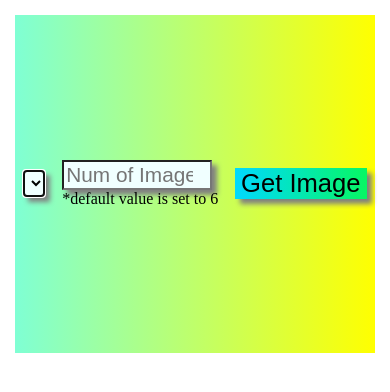
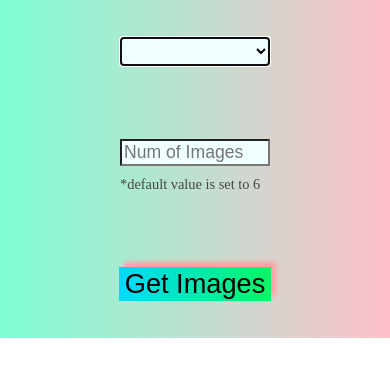
Before and after one commit to dish34/Select-Your-Dog-Ajax, a plain HTML site: page index.html in a window 390 px wide. Drawn offline with Linux system fonts and the light colour scheme; no server answers.

Commit message:
improved ui

```diff
--- a/index.html
+++ b/index.html
@@ -31,7 +31,7 @@
           <span>*default value is set to 6</span>
         </div>
 
-        <button id="btn" onclick="displayImages()">Get Image</button>
+        <button id="btn" onclick="displayImages()">Get Images</button>
       </nav>
     </header>
     <section id="content">
--- a/script.js
+++ b/script.js
@@ -36,7 +36,6 @@ function loadBreeds() {
   req.onreadystatechange = function () {
     if (this.readyState == 4 && this.status == 200) {
       var obj = JSON.parse(this.responseText).message;
-      console.log(obj);
       //  Removing Subbreeds
       handleRemoveChild("subbreeds");
 
@@ -80,7 +79,6 @@ function displayImages() {
     //   IF REQUEST IS RECEIVED
     if (this.readyState == 4 && this.status == 200) {
       var images = JSON.parse(this.responseText).message;
-      console.log("images", images);
       var dogimage = document.querySelector("#dog-images");
       //   REMOVE PREVIOUS DOG-IMAGES
       handleRemoveChild("dog-images");
@@ -94,7 +92,6 @@ function displayImages() {
   };
   //   FOR SUBBREADS if present otherwise Breeds
   if (subbreed.value !== "") {
-    alert("YO");
     reqImage.open("GET", url + subbreedUrl + num, true);
     reqImage.send();
   } else {
--- a/styles.css
+++ b/styles.css
@@ -4,26 +4,37 @@
 }
 nav {
   height: 40vh;
-  width: auto;
-  background-image: linear-gradient(to right, aquamarine, yellow);
-  margin: 15px;
+  width: 100%;
+  background-image: linear-gradient(to right, aquamarine, pink);
   display: flex;
   justify-content: space-around;
   align-items: center;
   flex-wrap: wrap;
+  margin-right: 15px;
 }
 select,
 input,
 button {
-  font-size: 1.3em;
-  box-shadow: 5px 5px 5px grey;
+  font-size: 1.4em;
+  /* box-shadow: 2px -2px 2px rgb(5, 53, 71); */
   background-color: azure;
 }
 nav > select {
   text-decoration: dotted;
 }
+select option {
+  border-bottom: 1px solid purle;
+}
+#num-container span {
+  font-size: 0.9em;
+  color: rgb(70, 70, 70);
+  display: inline-block;
+  margin-top: 10px;
+}
 input {
   width: 150px;
+  padding: -5px;
+  font-size: 1.1em;
 }
 #subbreeds {
   display: none;
@@ -32,6 +43,7 @@ input {
   display: flex;
   justify-content: center;
   flex-wrap: wrap;
+  background-image: linear-gradient(to bottom, azure, rgb(245, 207, 136));
 }
 #dog-images img {
   height: 500px;
@@ -45,19 +57,34 @@ input {
 }
 #btn {
   border: none;
-  font-size: 1.6em;
+  font-size: 1.7em;
   background-image: linear-gradient(
     to right,
     rgb(0, 217, 255),
     rgb(7, 247, 99)
   );
   color: black;
-}
-#num-container {
+  box-shadow: 5px -5px 5px rgb(253, 160, 160);
 }
 #number-dog-images {
   display: block;
 }
-#dog-images {
-  background-image: linear-gradient(to bottom, azure, rgb(245, 207, 136));
+/* @media screen and (min-width: 600px) {
+  nav {
+    display: block;
+  }
+} */
+@media screen and (max-width: 600px) {
+  nav {
+    /* display: block; */
+    flex-direction: column;
+    margin: auto;
+  }
+  select {
+    width: 150px;
+  }
+  #dog-images img {
+    height: 300px;
+    width: 300px;
+  }
 }
```
